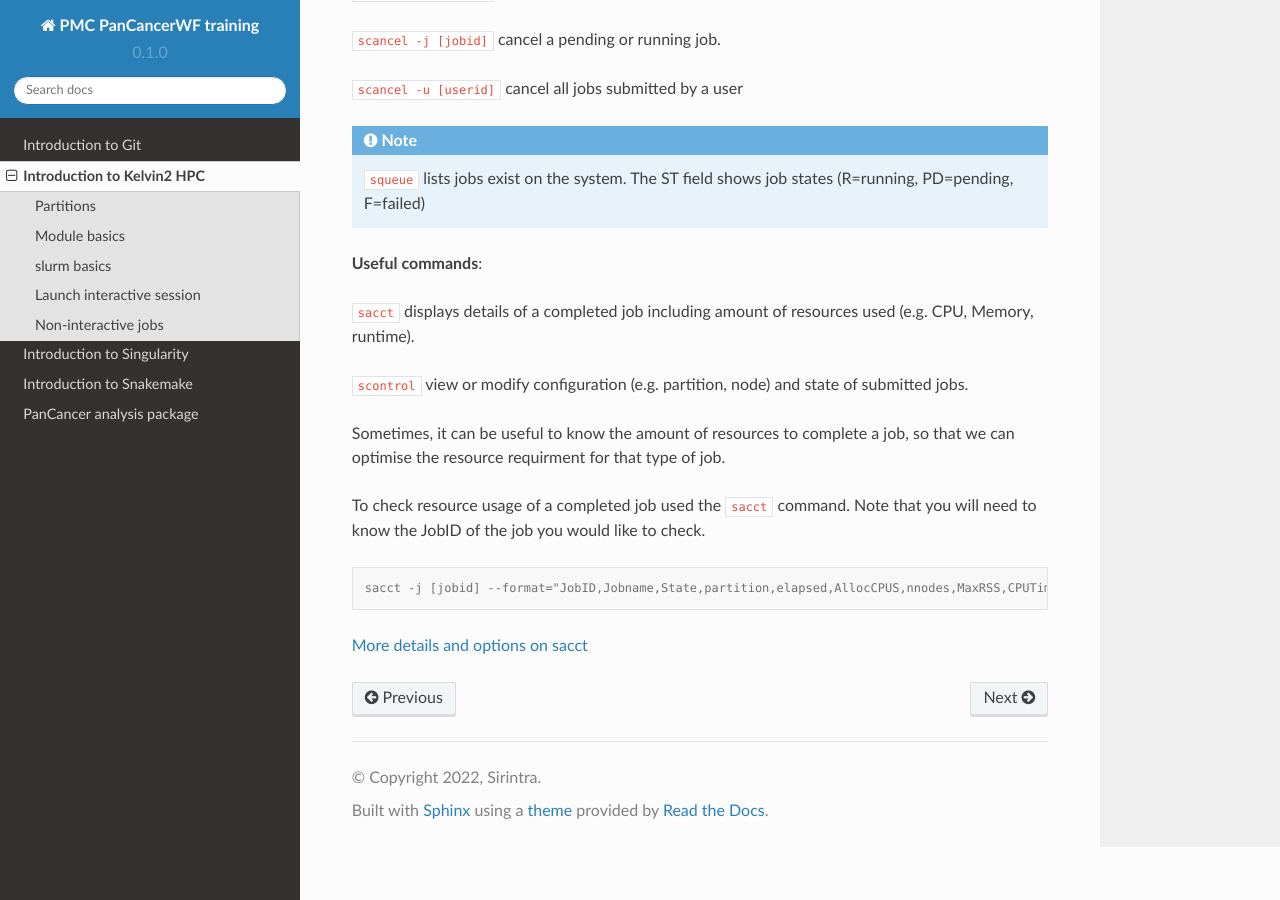
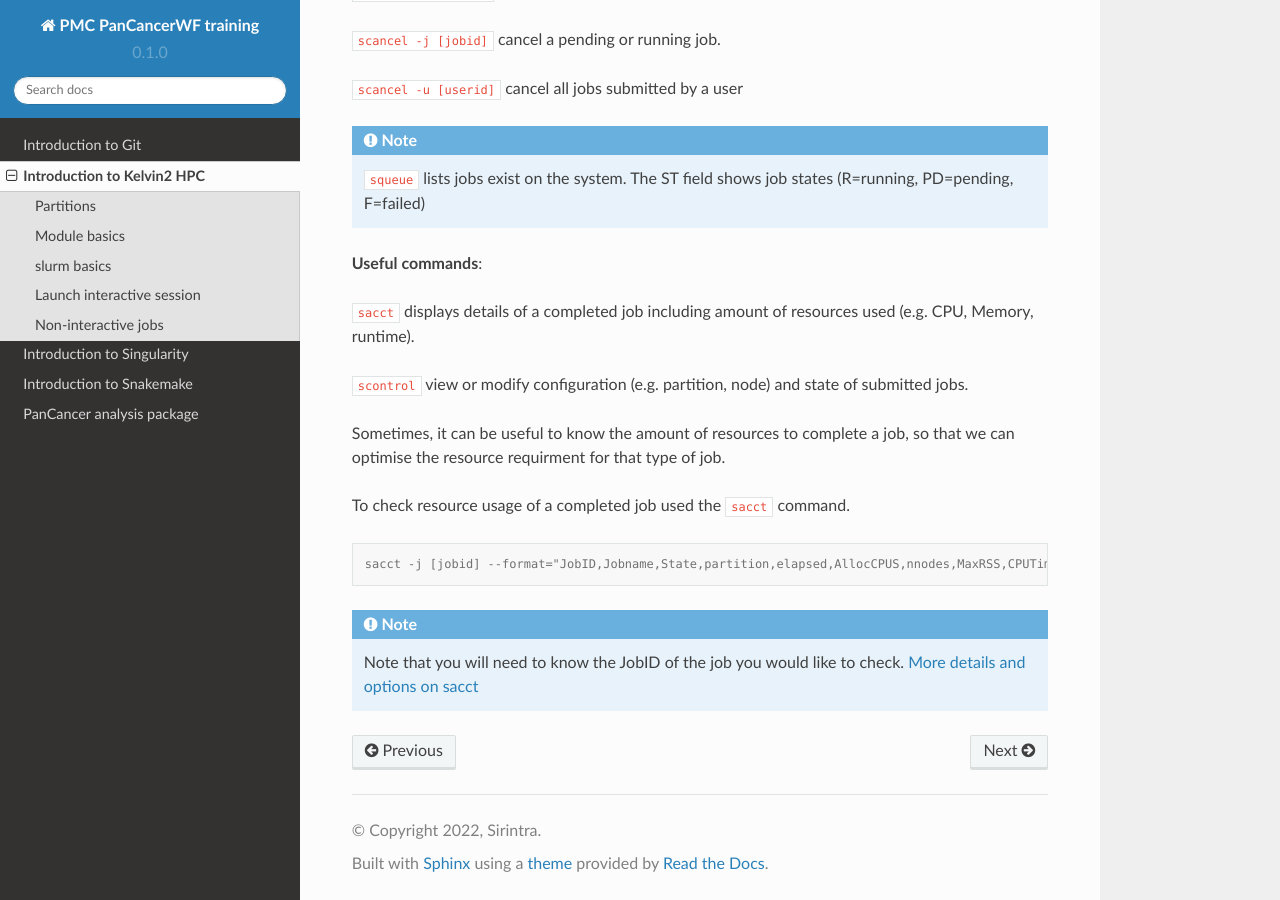
Before and after one commit to sirintra/PMC-PC-training, a Sphinx documentation site: the page built from docs/source/kelvin.rst, in a window 1280 px wide and 900 px high, scrolled down 1756 px. Built offline with Sphinx 7.4.7 and the Read the Docs theme 2.0.0, drawn with Linux system fonts in a browser that asks for light colours.

Commit message:
Update kelvin.rst

```diff
--- a/docs/source/kelvin.rst
+++ b/docs/source/kelvin.rst
@@ -85,15 +85,15 @@ Non-interactive jobs
 ``scontrol`` view or modify configuration (e.g. partition, node) and state of submitted jobs.
 
 
-.. note::
-
 Sometimes, it can be useful to know the amount of resources to complete a job, so that we can optimise the resource requirment for that type of job.
 
-To check resource usage of a completed job used the ``sacct`` command. Note that you will need to know the JobID of the job you would like to check.
+To check resource usage of a completed job used the ``sacct`` command.
 
 .. code-block:: console
 
    sacct -j [jobid] --format="JobID,Jobname,State,partition,elapsed,AllocCPUS,nnodes,MaxRSS,CPUTime"
 
 
-`More details and options on sacct <https://slurm.schedmd.com/sacct.html>`_
+.. note::
+   Note that you will need to know the JobID of the job you would like to check.
+   `More details and options on sacct <https://slurm.schedmd.com/sacct.html>`_
```
